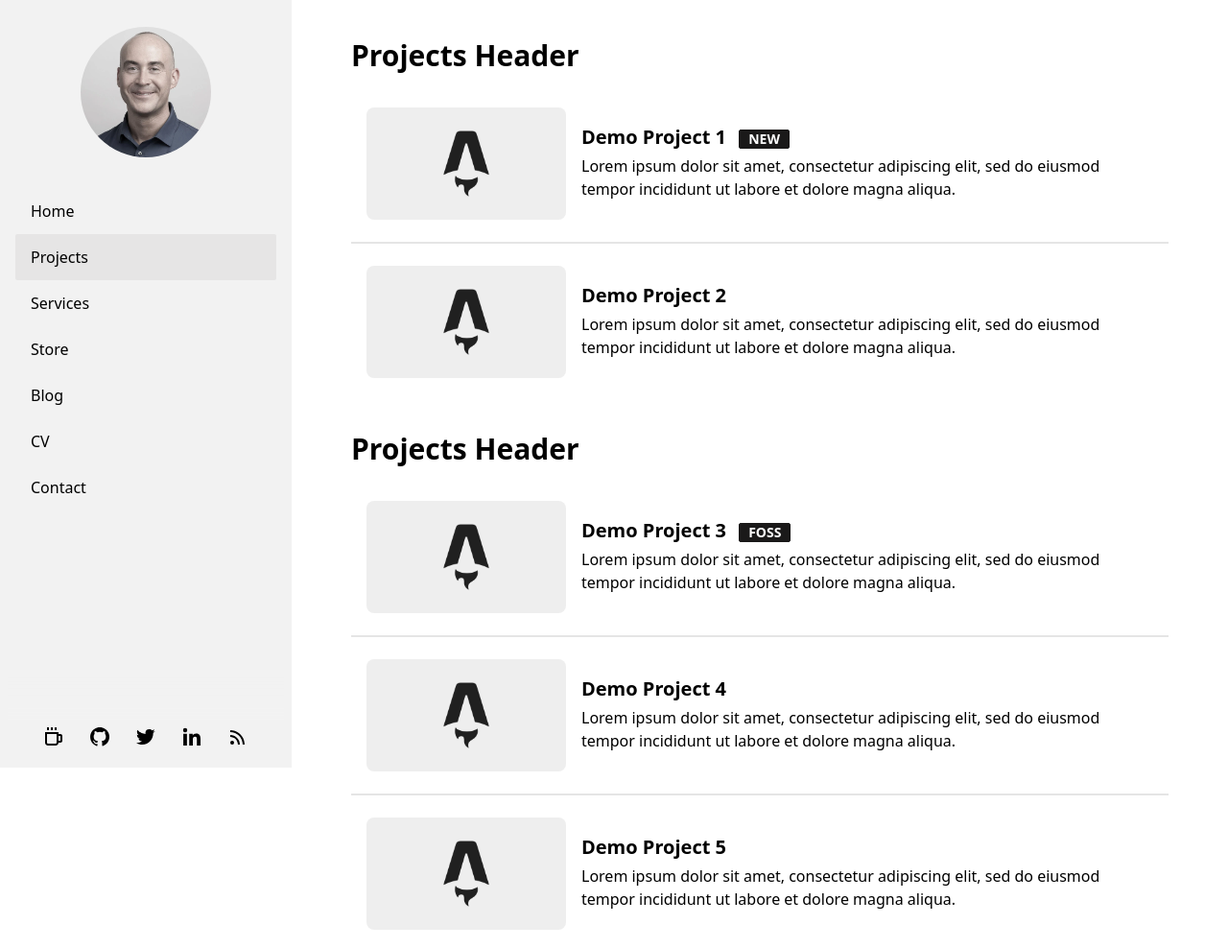
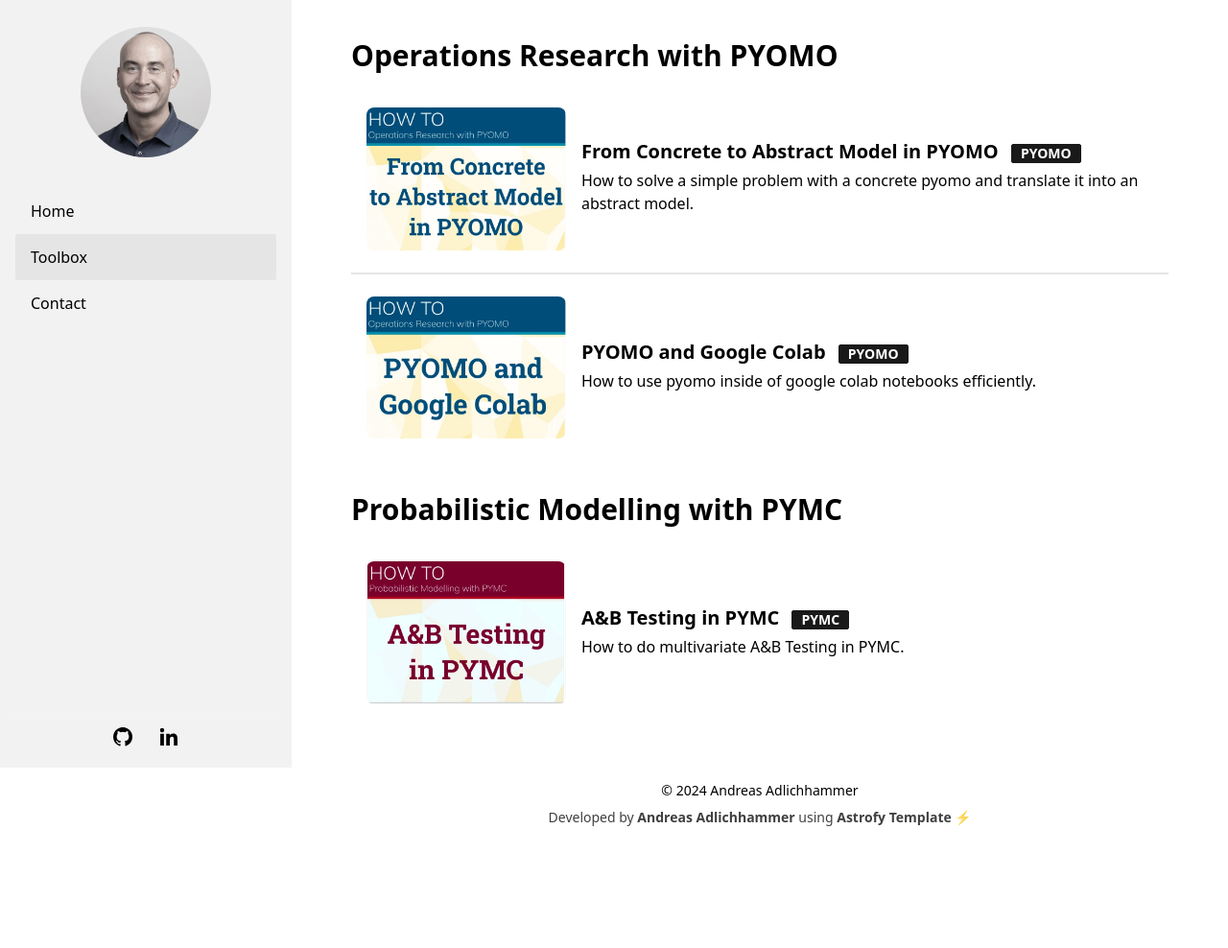
Before and after one commit to aahammer/aahammer, an Astro site: page /toolbox in a window 1280 px wide. Shown: the top 988 px of the page at 96% size. After the commit the page ends 882 px from the top, so only its background shows below. Built offline with nearby package versions, Linux system fonts and the light colour scheme; Astro itself is replaced by a stand-in of ours.

Commit message:
ready to go?

```diff
--- a/src/components/Footer.astro
+++ b/src/components/Footer.astro
@@ -7,7 +7,7 @@ const today = new Date();
     &copy; {today.getFullYear()} Andreas Adlichhammer
   </div>
   <div class="inline opacity-75">
-    Developed by <a href="https://aahmmer.github.io" target="_blank" class="font-bold">Andreas Adlichhammer</a> using
+    Developed by <a href="https://github.com/aahammer" target="_blank" class="font-bold">Andreas Adlichhammer</a> using
     <!-- Thanks for using this template. You can keep this line to support my work :) -->
     <a href="https://astrofy-template.netlify.app/" target="_blank" class="font-bold">Astrofy Template ⚡️</a>
   </div>
--- a/src/components/SideBarFooter.astro
+++ b/src/components/SideBarFooter.astro
@@ -4,26 +4,7 @@
 </div>
 
 <div class="social-icons px-4 pb-5 pt-1 flex self-center justify-center sticky bottom-0 bg-base-200">
-    <a
-        href="https://aahammer.github.io/about/"
-        target="_blank"
-        class="mx-3"
-        aria-label="Support my work"
-        title="Support my work"
-    >
-        <svg
-            xmlns="http://www.w3.org/2000/svg"
-            width="24"
-            height="24"
-            viewBox="0 0 24 24"
-            style="fill: currentColor;transform: ;msFilter:;"
-            ><path
-                fill-rule="evenodd"
-                clip-rule="evenodd"
-                d="M5 2h2v3H5zm4 0h2v3H9zm4 0h2v3h-2zm6 7h-2V7H3v11c0 1.654 1.346 3 3 3h8c1.654 0 3-1.346 3-3h2c1.103 0 2-.897 2-2v-5c0-1.103-.897-2-2-2zm-4 9a1 1 0 0 1-1 1H6a1 1 0 0 1-1-1V9h10v9zm2-2v-5h2l.002 5H17z"
-            ></path></svg
-        >
-    </a>
+
     <a href="https://github.com/aahammer" target="_blank" class="mx-3" aria-label="Github" title="Github">
         <svg
             xmlns="http://www.w3.org/2000/svg"
@@ -38,20 +19,8 @@
             ></path>
         </svg>
     </a>
-    <a href="https://twitter.com/" target="_blank" class="mx-3" aria-label="Twitter" title="Twitter">
-        <svg
-            xmlns="http://www.w3.org/2000/svg"
-            width="24"
-            height="24"
-            viewBox="0 0 24 24"
-            style="fill: currentColor;transform: ;msFilter:;"
-            ><path
-                d="M19.633 7.997c.013.175.013.349.013.523 0 5.325-4.053 11.461-11.46 11.461-2.282 0-4.402-.661-6.186-1.809.324.037.636.05.973.05a8.07 8.07 0 0 0 5.001-1.721 4.036 4.036 0 0 1-3.767-2.793c.249.037.499.062.761.062.361 0 .724-.05 1.061-.137a4.027 4.027 0 0 1-3.23-3.953v-.05c.537.299 1.16.486 1.82.511a4.022 4.022 0 0 1-1.796-3.354c0-.748.199-1.434.548-2.032a11.457 11.457 0 0 0 8.306 4.215c-.062-.3-.1-.611-.1-.923a4.026 4.026 0 0 1 4.028-4.028c1.16 0 2.207.486 2.943 1.272a7.957 7.957 0 0 0 2.556-.973 4.02 4.02 0 0 1-1.771 2.22 8.073 8.073 0 0 0 2.319-.624 8.645 8.645 0 0 1-2.019 2.083z"
-            ></path>
-        </svg>
-    </a>
     <a
-        href="https://www.linkedin.com/in/"
+        href="https://www.linkedin.com/in/andreas-a-431a9413a/"
         target="_blank"
         class="mx-3"
         aria-label="Linkedin"
@@ -68,17 +37,4 @@
             ></path>
         </svg>
     </a>
-
-    <a href="/rss.xml" target="_blank" class="mx-3" aria-label="RSS Feed" title="RSS Feed">
-        <svg
-            xmlns="http://www.w3.org/2000/svg"
-            width="24"
-            height="24"
-            viewBox="0 0 24 24"
-            style="fill: currentColor;transform: ;msFilter:;"
-            ><path d="M19 20.001C19 11.729 12.271 5 4 5v2c7.168 0 13 5.832 13 13.001h2z"></path><path
-                d="M12 20.001h2C14 14.486 9.514 10 4 10v2c4.411 0 8 3.589 8 8.001z"></path><circle cx="6" cy="18" r="2"
-            ></circle>
-        </svg>
-    </a>
 </div>
--- a/src/components/SideBarMenu.astro
+++ b/src/components/SideBarMenu.astro
@@ -7,11 +7,9 @@ const activeClass = "bg-base-300"; // For primary color replace with `active` cl
 
 <ul class="menu grow shrink menu-md overflow-y-auto">
     <li><a class="py-3 text-base" id="home" href="/">Home</a></li>
-    <li><a class="py-3 text-base" id="projects" href="/projects">Projects</a></li>
-    <li><a class="py-3 text-base" id="services" href="/services">Services</a></li>
-    <li><a class="py-3 text-base" id="store" href="/store">Store</a></li>
-    <li><a class="py-3 text-base" id="blog" href="/blog/">Blog</a></li>
-    <li><a class="py-3 text-base" id="cv" href="/cv">CV</a></li>
+    <li><a class="py-3 text-base" id="toolbox" href="/toolbox">Toolbox</a></li>
+    <!--li><a class="py-3 text-base" id="blog" href="/blog/">Blog</a></li-->
+    <!--li><a class="py-3 text-base" id="cv" href="/cv">CV</a></li-->
     <li>
         <a
             class="py-3 text-base"
--- a/src/content/config.ts
+++ b/src/content/config.ts
@@ -11,26 +11,12 @@ const blogSchema = z.object({
     }).optional(),
 });
 
-const storeSchema = z.object({
-    title: z.string(),
-    description: z.string(),
-    custom_link_label: z.string(),
-    custom_link: z.string().optional(),
-    updatedDate: z.coerce.date(),
-    pricing: z.string().optional(),
-    oldPricing: z.string().optional(),
-    badge: z.string().optional(),
-    checkoutUrl: z.string().optional(),
-    heroImage: z.string().optional(),
-});
 
 export type BlogSchema = z.infer<typeof blogSchema>;
-export type StoreSchema = z.infer<typeof storeSchema>;
+
 
 const blogCollection = defineCollection({ schema: blogSchema });
-const storeCollection = defineCollection({ schema: storeSchema });
 
 export const collections = {
-    'blog': blogCollection,
-    'store': storeCollection
+    'blog': blogCollection
 }
--- a/src/pages/index.astro
+++ b/src/pages/index.astro
@@ -4,59 +4,59 @@ import HorizontalCard from "../components/HorizontalCard.astro";
 import { getCollection } from "astro:content";
 import createSlug from "../lib/createSlug"
 
-const posts = (await getCollection("blog")).sort((a, b) => b.data.pubDate.valueOf() - a.data.pubDate.valueOf());
+// const posts = (await getCollection("blog")).sort((a, b) => b.data.pubDate.valueOf() - a.data.pubDate.valueOf());
 
-const last_posts = posts.slice(0, 3);
+// const last_posts = posts.slice(0, 3);
 ---
 
 <BaseLayout sideBarActiveItemID="home">
   <div class="pb-12 mt-5">
     <div class="text-xl py-1">Hey there 👋</div>
     <div class="text-5xl font-bold">I'm Andreas Adlichhammer</div>
-    <div class="text-3xl py-3 font-bold">Decision Scientist and Product Manager</div>
+    <div class="text-3xl py-3 font-bold">Data Practitioner with a knack for decision problems</div>
     <div class="py-2">
       <text class="text-lg">
-        This is <b>Astrofy</b> a free and open-source template for your Personal Portfolio Website built with Astro and TailwindCSS.
-        Create in minutes a website with Blog, CV, Project Section, Store and RSS Feed. I hope you find
-        it useful!
+        This is my Personal Toolbox Collection to solve decision problems with data. <br/>
+        I focus on Probabilistic Programming with PYMC and Operations Research with PYOMO.
       </text>
     </div>
     <div class="mt-8">
-      <a class="btn" href="https://twitter.com/" target="_blank"> Let's connect!</a>
+      <a class="btn" href="https://www.linkedin.com/in/andreas-a-431a9413a/" target="_blank"> Let's connect on LinkedIn!</a>
       <a href="https://github.com/aahammer" target="_blank" class="btn btn-outline ml-5">
-        Get This template
+        Visit me on Github
       </a>
     </div>
   </div>
 
   <div>
-    <div class="text-3xl w-full font-bold mb-2">My last projects {"</>"}</div>
+    <div class="text-3xl w-full font-bold mb-2">My last toolbox entries {"</>"}</div>
   </div>
 
   <HorizontalCard
-    title="Demo Project 1"
-    img="/post_img.webp"
-    desc="Lorem ipsum dolor sit amet, consectetur adipiscing elit, sed do eiusmod tempor incididunt ut labore et dolore magna aliqua."
-    url="#"
-    badge="NEW"
+    title="From Concrete to Abstract Model in PYOMO"
+    img="/howto/from-concrete-to-abstract-model-in-pyomo.webp"
+    desc="How to solve a simple problem with a concrete pyomo and translate it into an abstract model."
+    url="https://colab.research.google.com/drive/1nbWywcn3S2QAiGMICRmly4cjzSrAExBb?usp=sharing"
+    badge="PYOMO"
   />
   <div class="divider my-0"></div>
   <HorizontalCard
-    title="Demo Project 2"
-    img="/post_img.webp"
-    desc="Lorem ipsum dolor sit amet, consectetur adipiscing elit, sed do eiusmod tempor incididunt ut labore et dolore magna aliqua."
-    url="#"
+    title="PYOMO and Google Colab"
+    img="/howto/pyomo-and-google-colab.webp"
+    desc="How to use pyomo inside of google colab notebooks efficiently."
+    url="https://colab.research.google.com/drive/1CAtflhRN0oKZoSDID4yoL2vl5AYMKNin?usp=sharing"
+    badge="PYOMO"
   />
   <div class="divider my-0"></div>
   <HorizontalCard
-    title="Demo Project 3"
-    img="/post_img.webp"
-    desc="Lorem ipsum dolor sit amet, consectetur adipiscing elit, sed do eiusmod tempor incididunt ut labore et dolore magna aliqua."
-    url="#"
-    badge="FOSS"
+    title="A&B Testing in PYMC"
+    img="/howto/a-b-testing-in-pymc.webp"
+    desc="How to do multivariate A&B Testing in PYMC."
+    url="https://colab.research.google.com/drive/1hLE8WkkoDukm5lftmgNhfFFut7a-iTvq?usp=sharing"
+    badge="PYMC"
   />
 
-  <div>
+  <!--div>
     <div class="text-3xl w-full font-bold mb-5 mt-10">Latest from blog</div>
   </div>
 
@@ -75,4 +75,5 @@ const last_posts = posts.slice(0, 3);
       </>
     ))
   }
+-->
 </BaseLayout>
--- a/src/pages/toolbox.astro
+++ b/src/pages/toolbox.astro
@@ -3,49 +3,37 @@ import BaseLayout from "../layouts/BaseLayout.astro";
 import HorizontalCard from "../components/HorizontalCard.astro";
 ---
 
-<BaseLayout title = "Projects" sideBarActiveItemID="projects">
+<BaseLayout title = "Toolbox" sideBarActiveItemID="toolbox">
   <div>
-    <div class="text-3xl w-full font-bold mb-5">Projects Header</div>
+    <div class="text-3xl w-full font-bold mb-5">Operations Research with PYOMO</div>
   </div>
 
   <HorizontalCard
-    title="Demo Project 1"
-    img="/post_img.webp"
-    desc="Lorem ipsum dolor sit amet, consectetur adipiscing elit, sed do eiusmod tempor incididunt ut labore et dolore magna aliqua."
-    url="#"
-    badge="NEW"
+    title="From Concrete to Abstract Model in PYOMO"
+    img="/howto/from-concrete-to-abstract-model-in-pyomo.webp"
+    desc="How to solve a simple problem with a concrete pyomo and translate it into an abstract model."
+    url="https://colab.research.google.com/drive/1nbWywcn3S2QAiGMICRmly4cjzSrAExBb?usp=sharing"
+    badge="PYOMO"
   />
   <div class="divider my-0"></div>
   <HorizontalCard
-    title="Demo Project 2"
-    img="/post_img.webp"
-    desc="Lorem ipsum dolor sit amet, consectetur adipiscing elit, sed do eiusmod tempor incididunt ut labore et dolore magna aliqua."
-    url="#"
+    title="PYOMO and Google Colab"
+    img="/howto/pyomo-and-google-colab.webp"
+    desc="How to use pyomo inside of google colab notebooks efficiently."
+    url="https://colab.research.google.com/drive/1CAtflhRN0oKZoSDID4yoL2vl5AYMKNin?usp=sharing"
+    badge="PYOMO"
   />
 
   <div>
-    <div class="text-3xl w-full font-bold mb-5 mt-10">Projects Header</div>
+    <div class="text-3xl w-full font-bold mb-5 mt-10">Probabilistic Modelling with PYMC</div>
   </div>
 
   <HorizontalCard
-    title="Demo Project 3"
-    img="/post_img.webp"
-    desc="Lorem ipsum dolor sit amet, consectetur adipiscing elit, sed do eiusmod tempor incididunt ut labore et dolore magna aliqua."
-    url="#"
-    badge="FOSS"
+    title="A&B Testing in PYMC"
+    img="/howto/a-b-testing-in-pymc.webp"
+    desc="How to do multivariate A&B Testing in PYMC."
+    url="https://colab.research.google.com/drive/1hLE8WkkoDukm5lftmgNhfFFut7a-iTvq?usp=sharing"
+    badge="PYMC"
   />
-  <div class="divider my-0"></div>
-  <HorizontalCard
-    title="Demo Project 4"
-    img="/post_img.webp"
-    desc="Lorem ipsum dolor sit amet, consectetur adipiscing elit, sed do eiusmod tempor incididunt ut labore et dolore magna aliqua."
-    url="#"
-  />
-  <div class="divider my-0"></div>
-  <HorizontalCard
-    title="Demo Project 5"
-    img="/post_img.webp"
-    desc="Lorem ipsum dolor sit amet, consectetur adipiscing elit, sed do eiusmod tempor incididunt ut labore et dolore magna aliqua."
-    url="#"
-  />
+
 </BaseLayout>
```
Also changed, not shown: public/howto/a-b-testing-in-pymc.webp (added).
